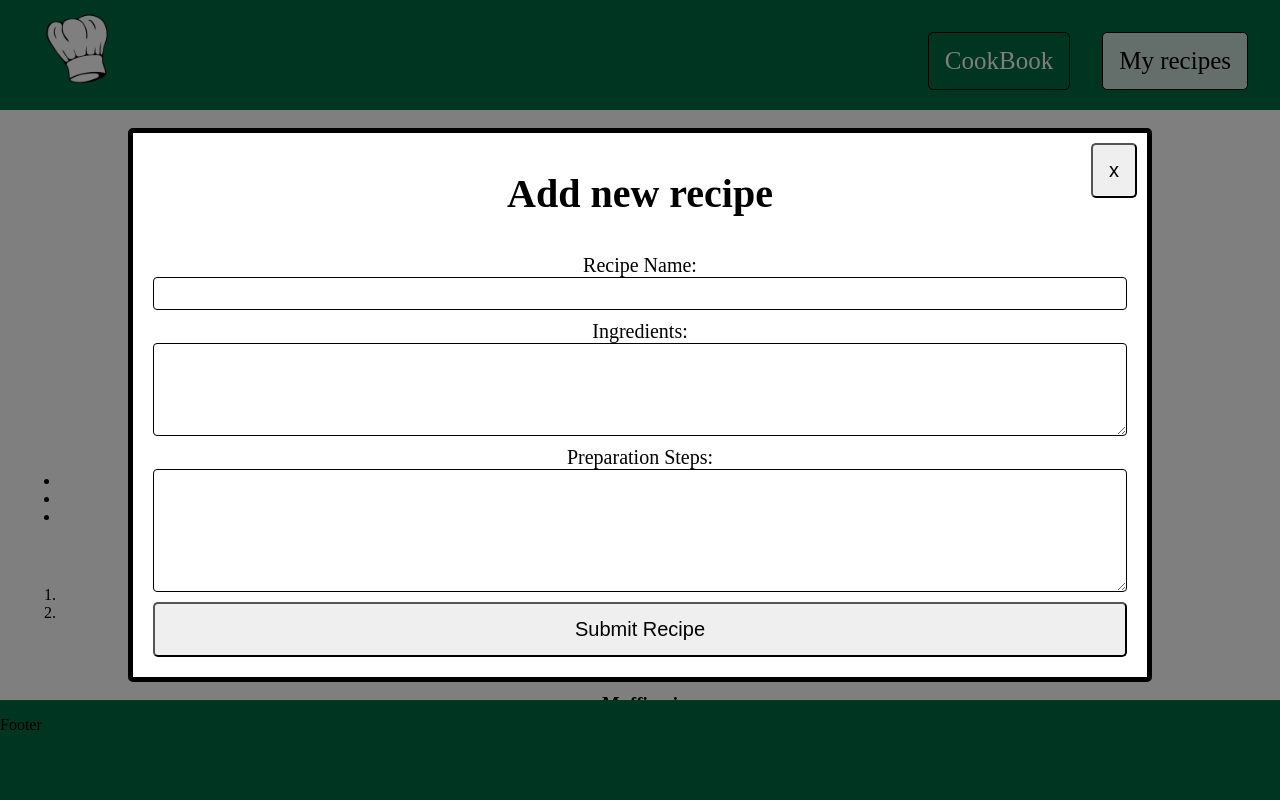
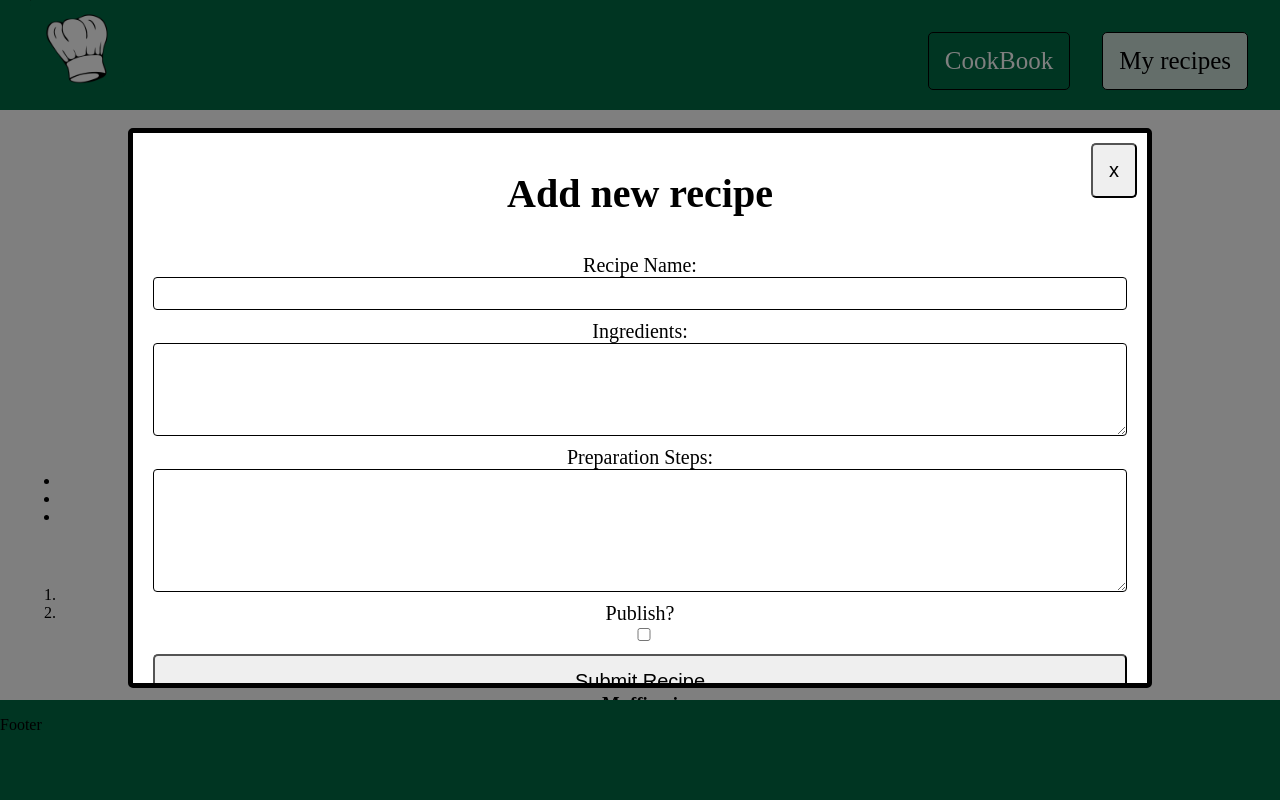
Before and after one commit to Metsittynyt/cookBook, a Vue app: page /cookbook in a window 1280 px wide. Both pictures are taken after a click on the button "Add new recipe". Shown: the top 800 px of the page. Built offline with nearby package versions, Linux system fonts and the light colour scheme; data requests are answered from the project's data file.

Commit message:
logic fo submitting new recipe

```diff
--- a/src/components/RecipeForm.vue
+++ b/src/components/RecipeForm.vue
@@ -1,6 +1,9 @@
 <template>
   <div class="recipe-form">
-    <form @submit.prevent="submitRecipe">
+    <div v-if="error">
+      {{ error }}
+    </div>
+    <form id="form" v-on:submit="handleSubmit" v-else>
       <div class="form-group">
         <label for="recipeName">Recipe Name:</label>
         <input type="text" id="recipeName" v-model="recipe.name" required>
@@ -13,31 +16,45 @@
         <label for="steps">Preparation Steps:</label>
         <textarea id="steps" v-model="recipe.steps" required rows="7"></textarea>
       </div>
+      <div class="form-group">
+        <label for="publicCheck">Publish?</label>
+        <input type="checkbox" id="publicCheck" v-model="recipe.public">
+      </div>
       <button type="submit">Submit Recipe</button>
     </form>
   </div>
 </template>
 
 <script>
+import axios from 'axios';
+
 export default {
   data() {
     return {
       recipe: {
         name: '',
         ingredients: '',
-        steps: ''
+        steps: '',
+        public: false
       }
     };
   },
   name: 'RecipeForm',
   methods: {
-    submitRecipe() {
-      console.log("Submitting recipe:", this.recipe);
-      alert('Recipe submitted! Check the console for details.');
+    handleSubmit: async function (e) {
+      e.preventDefault();
+
+      try {
+        const response = await axios.post('http://localhost:3001/recipes', this.recipe)
+        console.log(response);
+      } catch (error) {
+        this.error = error;
+      }
       this.resetForm();
+      document.querySelector(".overlay").style.display = "none";
     },
     resetForm() {
-      this.recipe = { name: '', ingredients: '', steps: '' };
+      this.recipe = { name: '', ingredients: '', steps: '', public: false };
     }
   }
 }
```
